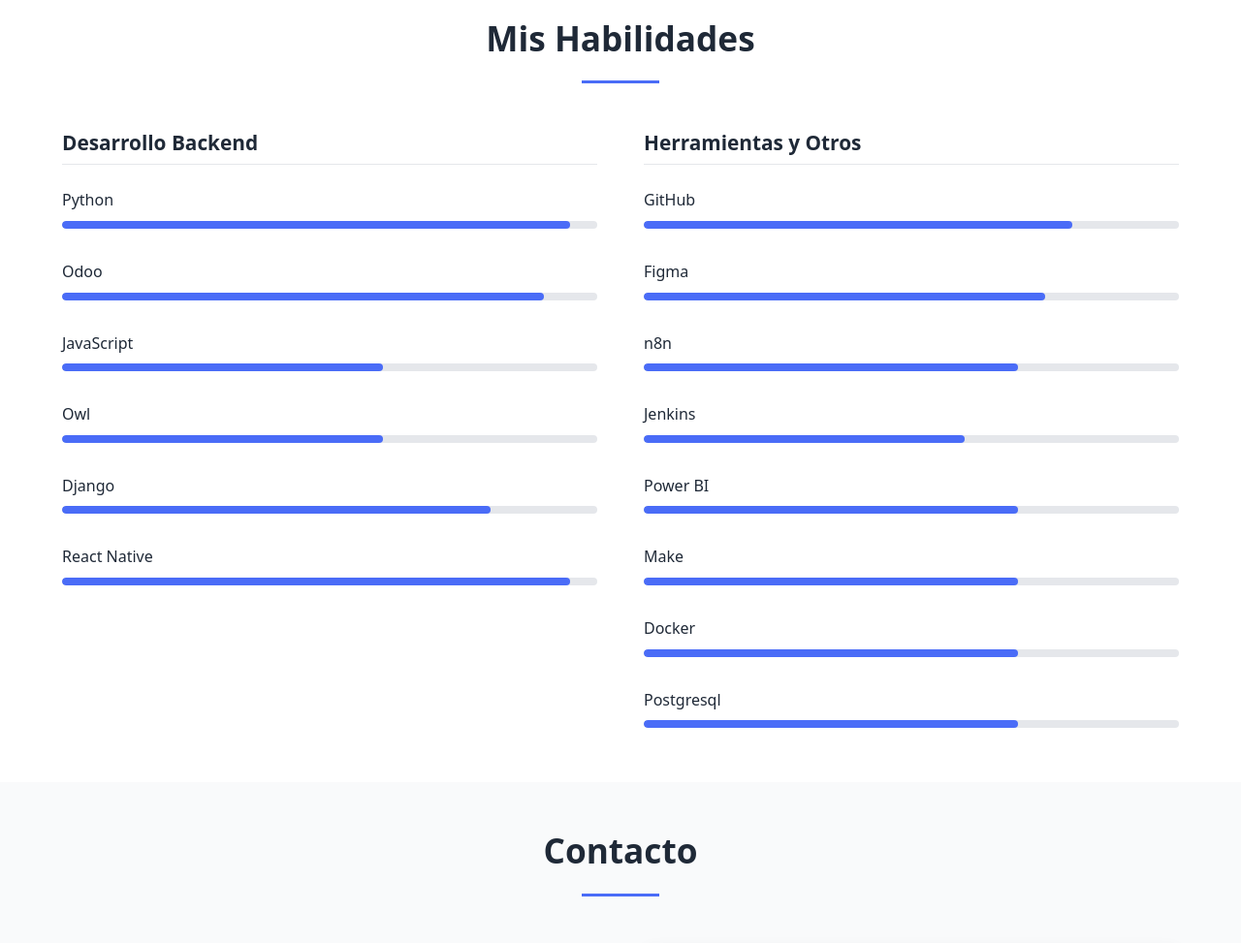
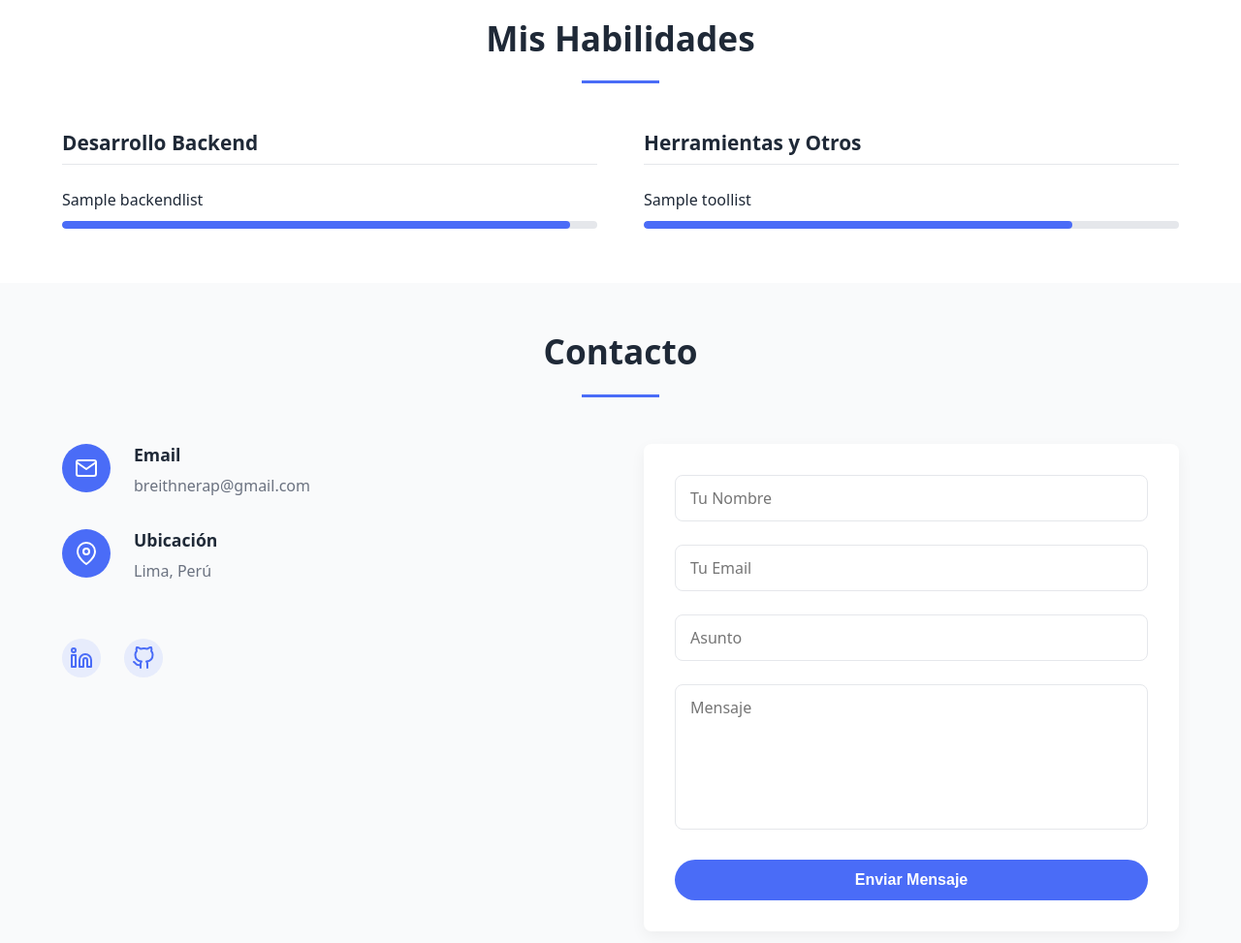
Before and after one commit to br3hap/portafolio-administrable-django-postgresql, a Django app: page / in a window 1280 px wide. Shown: the part 2016-2989 px from the top of the page at 97% size. Run offline with Django 5.2, Linux system fonts and the light colour scheme; tables that the repository leaves empty hold one stand-in row (values such as "Sample post"); some libraries are stand-ins or nearby versions.

Commit message:
upload project

```diff
--- a/Base_App/models.py
+++ b/Base_App/models.py
@@ -14,8 +14,12 @@
         return self.Tool_name
 
 class Skill(models.Model):
+    name = models.CharField(default="Skill")
     skill_backend = models.ManyToManyField(BackendList, related_name='skills_skill')
     tool_backend = models.ManyToManyField(ToolList, related_name='skills_tool')
+
+    def __str__(self):
+        return self.name
 
 
 
@@ -28,7 +32,7 @@
     about_me_two = models.TextField()
     about_me_three = models.TextField()
     profession = models.CharField(default='Desarrollador Backend')
-    # skill_id = models.ForeignKey(Skill, on_delete=models.CASCADE, related_name='people')
+    skill_id = models.ForeignKey(Skill, on_delete=models.CASCADE, related_name='people')
 
     def __str__(self):
         return self.name_person
--- a/Template/home.html
+++ b/Template/home.html
@@ -111,104 +111,39 @@
       <!-- Sección de Habilidades -->
       <section id="habilidades" class="section">
         <div class="container">
+          {% for p in person %}
           <h2 class="section-title">Mis Habilidades</h2>
           <div class="skills-container">
             <div class="skills-category">
               <h3>Desarrollo Backend</h3>
               <div class="skills-list">
+                {% for b in p.skill_id.skill_backend.all %}
                   <div class="skill-item">
-                  <span class="skill-name">Python</span>
+                    <span class="skill-name">{{b.skill_name}}</span>
                     <div class="skill-bar">
                       <div class="skill-level" style="width: 95%"></div>
                     </div>
                   </div>
-                <div class="skill-item">
-                  <span class="skill-name">Odoo</span>
-                  <div class="skill-bar">
-                    <div class="skill-level" style="width: 90%"></div>
-                  </div>
-                </div>
-                <div class="skill-item">
-                  <span class="skill-name">JavaScript</span>
-                  <div class="skill-bar">
-                    <div class="skill-level" style="width: 60%"></div>
-                  </div>
-                </div>
-                <div class="skill-item">
-                  <span class="skill-name">Owl</span>
-                  <div class="skill-bar">
-                    <div class="skill-level" style="width: 60%"></div>
-                  </div>
-                </div>
-                <div class="skill-item">
-                  <span class="skill-name">Django</span>
-                  <div class="skill-bar">
-                    <div class="skill-level" style="width: 80%"></div>
-                  </div>
-                </div>
-                <div class="skill-item">
-                  <span class="skill-name">React Native</span>
-                  <div class="skill-bar">
-                    <div class="skill-level" style="width: 95%"></div>
-                  </div>
-                </div>
+                {% endfor %}
               </div>
             </div>
 
             <div class="skills-category">
               <h3>Herramientas y Otros</h3>
               <div class="skills-list">
+                {% for t in p.skill_id.tool_backend.all %}
                   <div class="skill-item">
-                  <span class="skill-name">GitHub</span>
+                    <span class="skill-name">{{t.Tool_name}}</span>
                     <div class="skill-bar">
                       <div class="skill-level" style="width: 80%"></div>
                     </div>
                   </div>
-                <div class="skill-item">
-                  <span class="skill-name">Figma</span>
-                  <div class="skill-bar">
-                    <div class="skill-level" style="width: 75%"></div>
-                  </div>
-                </div>
-                <div class="skill-item">
-                  <span class="skill-name">n8n</span>
-                  <div class="skill-bar">
-                    <div class="skill-level" style="width: 70%"></div>
-                  </div>
-                </div>
-                <div class="skill-item">
-                  <span class="skill-name">Jenkins</span>
-                  <div class="skill-bar">
-                    <div class="skill-level" style="width: 60%"></div>
-                  </div>
-                </div>
-                <div class="skill-item">
-                  <span class="skill-name">Power BI</span>
-                  <div class="skill-bar">
-                    <div class="skill-level" style="width: 70%"></div>
-                  </div>
-                </div>
-                <div class="skill-item">
-                  <span class="skill-name">Make</span>
-                  <div class="skill-bar">
-                    <div class="skill-level" style="width: 70%"></div>
-                  </div>
-                </div>
-                <div class="skill-item">
-                  <span class="skill-name">Docker</span>
-                  <div class="skill-bar">
-                    <div class="skill-level" style="width: 70%"></div>
-                  </div>
-                </div>
-                <div class="skill-item">
-                  <span class="skill-name">Postgresql</span>
-                  <div class="skill-bar">
-                    <div class="skill-level" style="width: 70%"></div>
+                {% endfor %}
+
               </div>
             </div>
           </div>
-            </div>
-          </div>
+          {% endfor %}
         </div>
       </section>
 {% endblock skills %}
```
Also changed, not shown: Base_App/migrations/0012_person_skill_id.py (added), Base_App/migrations/0013_skill_name.py (added). Lines whose indentation alone changed are shown as unchanged.
